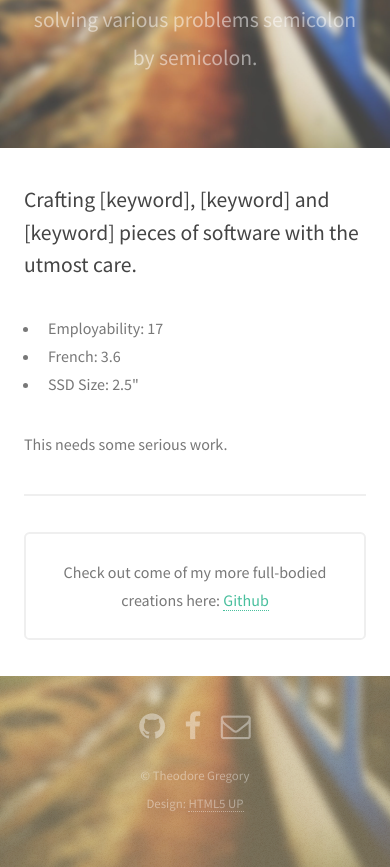
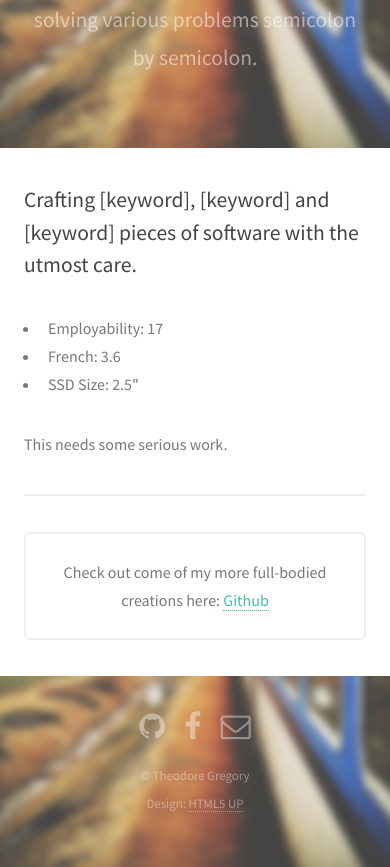
Before and after one commit to tjmgregory/theooos.github.io, a plain HTML site: page index.html in a window 390 px wide. Shown: the part 233-1100 px from the top of the page. Drawn offline with Linux system fonts and the light colour scheme.

Commit message:
Removes overlay from footer and entirely

```diff
--- a/assets/css/main.css
+++ b/assets/css/main.css
@@ -2929,10 +2929,10 @@
 			#footer {
 				background-attachment: scroll;
 				background-color: #1f1815;
-				background-image: url("images/overlay.png"), url("../../images/bg.jpg");
-				background-position: top left,						bottom center;
-				background-repeat: repeat,							no-repeat;
-				background-size: auto,							cover;
+				background-image: url("../../images/bg.jpg");
+				background-position: bottom center;
+				background-repeat: no-repeat;
+				background-size: cover;
 				bottom: auto;
 				left: auto;
 				padding: 4em 4em 6em 4em;
```
Also changed, not shown: assets/css/images/overlay.png (deleted).
